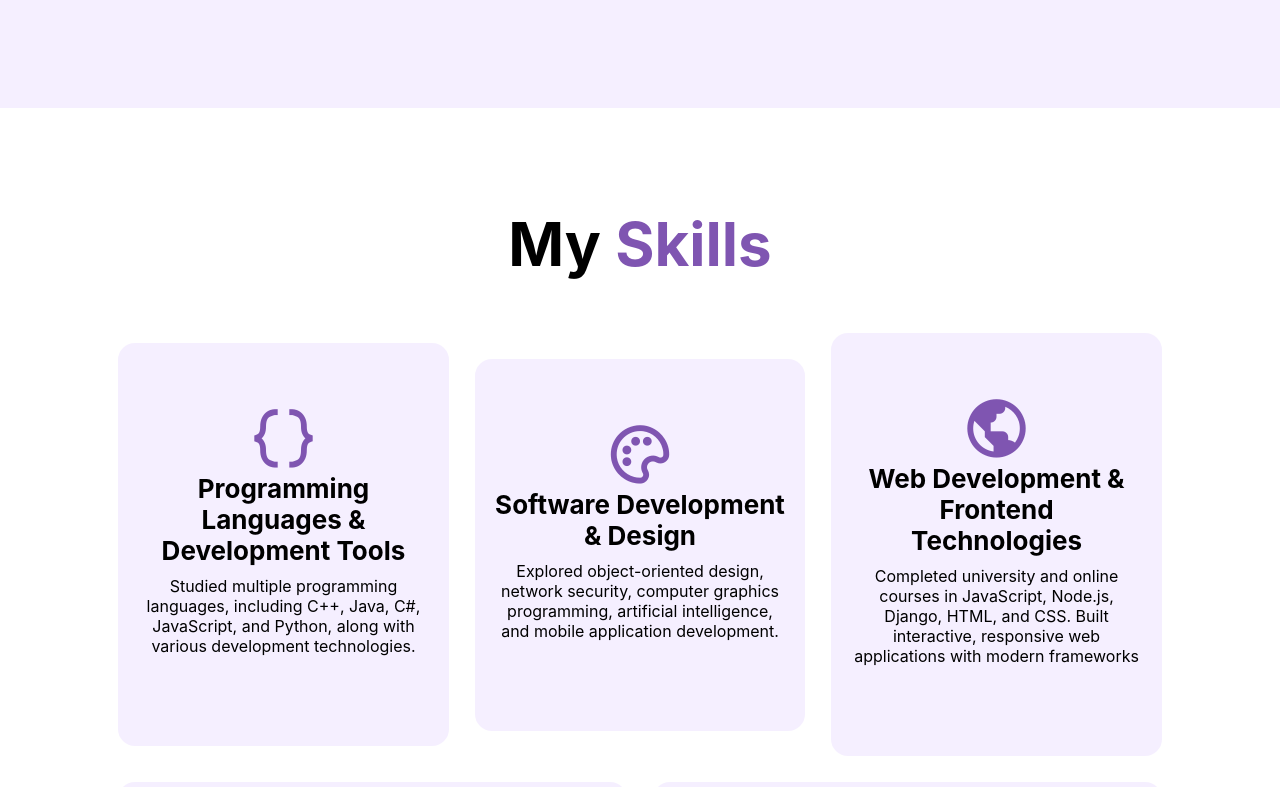
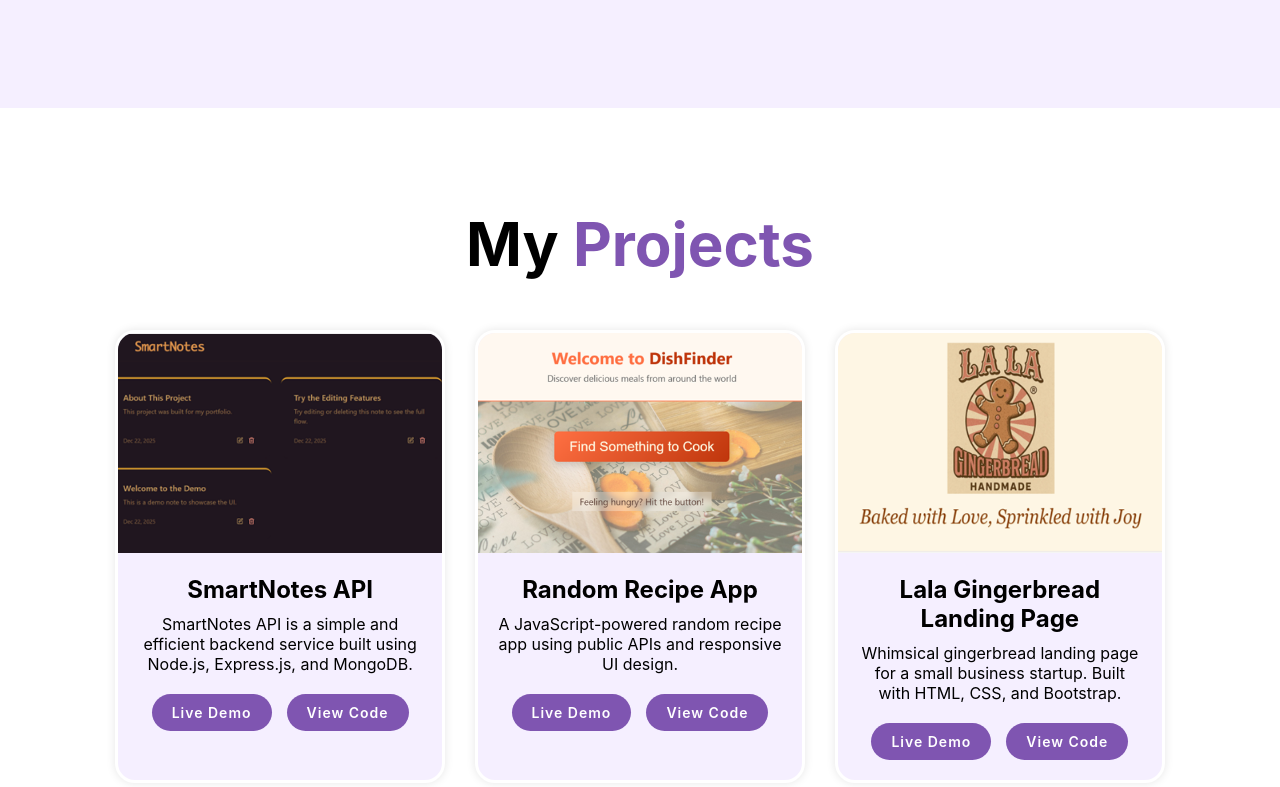
Before and after one commit to OlgaOrewa86/resume-website, a website: page index.html in a window 1280 px wide. Shown: the part 1492-2279 px from the top of the page. Drawn offline with nearby package versions, Linux system fonts and the light colour scheme.

Commit message:
add projects section

```diff
--- a/index.html
+++ b/index.html
@@ -20,6 +20,7 @@
     <nav class="navbar">
       <a href="#home">Home</a>
       <a href="#about">About</a>
+      <a href="#projects">Projects</a>
       <a href="#skills">Skills</a>
       <a href="#education">Education</a>
       <a href="#contact">Contact</a>
@@ -84,6 +85,59 @@
       <img src="public/assets/profile.jpg" alt="About Image" />
     </div>
   </section>
+
+  <!-- Projects Section Code -->
+
+  <section class="projects" id="projects">
+    <h2 class="heading">My <span>Projects</span></h2>
+
+    <div class="projects-container">
+
+      <div class="project-box">
+        <img src="public/assets/project1.png" alt="Project Image" />
+        <div class="project-info">
+          <h3>SmartNotes API</h3>
+          <p>
+            SmartNotes API is a simple and efficient backend service built using Node.js, Express.js, and MongoDB.
+          </p>
+          <div class="project-links">
+            <a href="https://smart-notes-teop.onrender.com/" target="_blank" class="btn">Live Demo</a>
+            <a href="https://github.com/OlgaOrewa86/smart-notes" target="_blank" class="btn">View Code</a>
+          </div>
+        </div>
+      </div>
+
+      <div class="project-box">
+        <img src="public/assets/project2.png" alt="Project Image" />
+        <div class="project-info">
+          <h3>Random Recipe App</h3>
+          <p>
+            A JavaScript-powered random recipe app using public APIs and responsive UI design.
+          </p>
+          <div class="project-links">
+            <a href="https://olgaorewa86.github.io/random-recipe/" target="_blank" class="btn">Live Demo</a>
+            <a href="https://github.com/OlgaOrewa86/random-recipe" target="_blank" class="btn">View Code</a>
+          </div>
+        </div>
+      </div>
+
+      <div class="project-box">
+        <img src="public/assets/project3.png" alt="Project Image" />
+        <div class="project-info">
+          <h3>Lala Gingerbread Landing Page</h3>
+          <p>
+            Whimsical gingerbread landing page for a small business startup. Built with HTML, CSS, and Bootstrap.
+          </p>
+          <div class="project-links">
+            <a href="https://olgaorewa86.github.io/lalagingerbread-site/" target="_blank" class="btn">Live Demo</a>
+            <a href="https://github.com/OlgaOrewa86/lalagingerbread-site" target="_blank" class="btn">View Code</a>
+          </div>
+        </div>
+      </div>
+
+    </div>
+  </section>
+
 
   <!-- Skills Section Code -->
   <section class="skills" id="skills">
--- a/public/style.css
+++ b/public/style.css
@@ -519,18 +519,93 @@ span {
   }
 }
 
+/* Projects Section Code */
+
+.projects {
+  background: var(--bg-color);
+}
+
+.projects .heading {
+  text-align: center;
+  margin-bottom: 5rem;
+}
+
+.projects-container {
+  display: grid;
+  grid-template-columns: repeat(3, 1fr);
+  gap: 3rem;
+}
+
+.project-box {
+  background: var(--snd-bg-color);
+  border-radius: 2rem;
+  overflow: hidden;
+  border: 0.3rem solid var(--bg-color);
+  transition: 0.3s ease;
+  box-shadow: 0 0 10px rgba(0, 0, 0, 0.1);
+}
+
+.project-box:hover {
+  border-color: var(--main-color);
+  transform: scale(1.02);
+}
+
+.project-box img {
+  width: 100%;
+  height: 220px;
+  object-fit: cover;
+}
+
+.project-info {
+  padding: 2rem;
+  text-align: center;
+}
+
+.project-info h3 {
+  font-size: 2.4rem;
+  margin-bottom: 1rem;
+}
+
+.project-info p {
+  font-size: 1.6rem;
+  margin-bottom: 2rem;
+}
+
+.project-links {
+  display: flex;
+  justify-content: center;
+  gap: 1.5rem;
+}
+
+.project-links .btn {
+  padding: 1rem 2rem;
+  font-size: 1.4rem;
+  border-radius: 3rem;
+}
+
+/* Responsive Projects Grid */
+
+@media (max-width: 991px) {
+  .projects-container {
+    grid-template-columns: repeat(2, 1fr);
+  }
+}
+
 @media (max-width: 617px) {
+  .projects-container {
+    grid-template-columns: repeat(1, 1fr);
+  }
+
   .home-img img {
     width: 70vw;
     margin-top: 8rem;
   }
+
   .about-img img {
     width: 70vw;
     margin-top: 4rem;
   }
-}
 
-@media (max-width: 617px) {
   html {
     font-size: 50%;
   }
```
Also changed, not shown: public/assets/project1.png (added), public/assets/project2.png (added), public/assets/project3.png (added).
